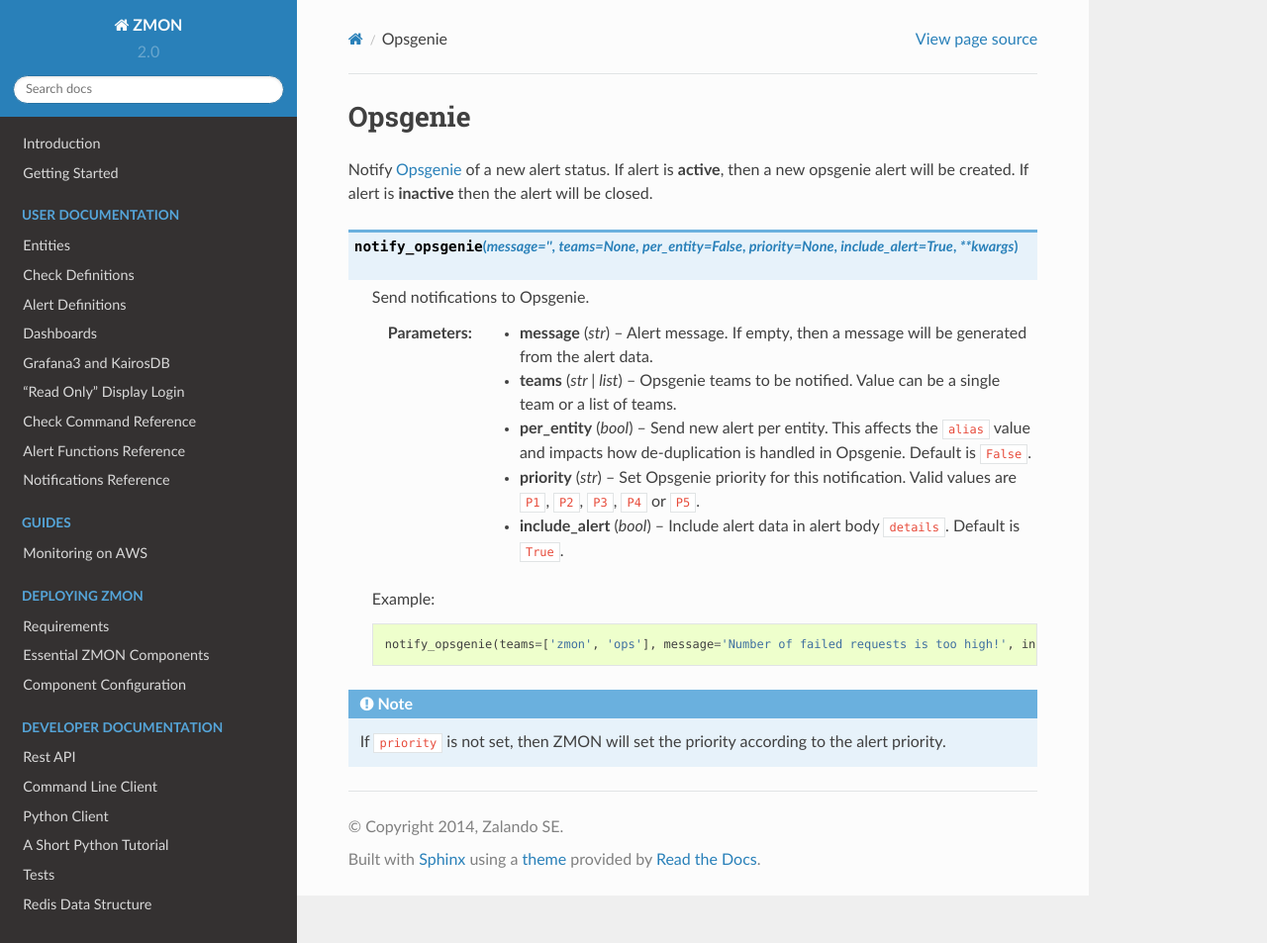
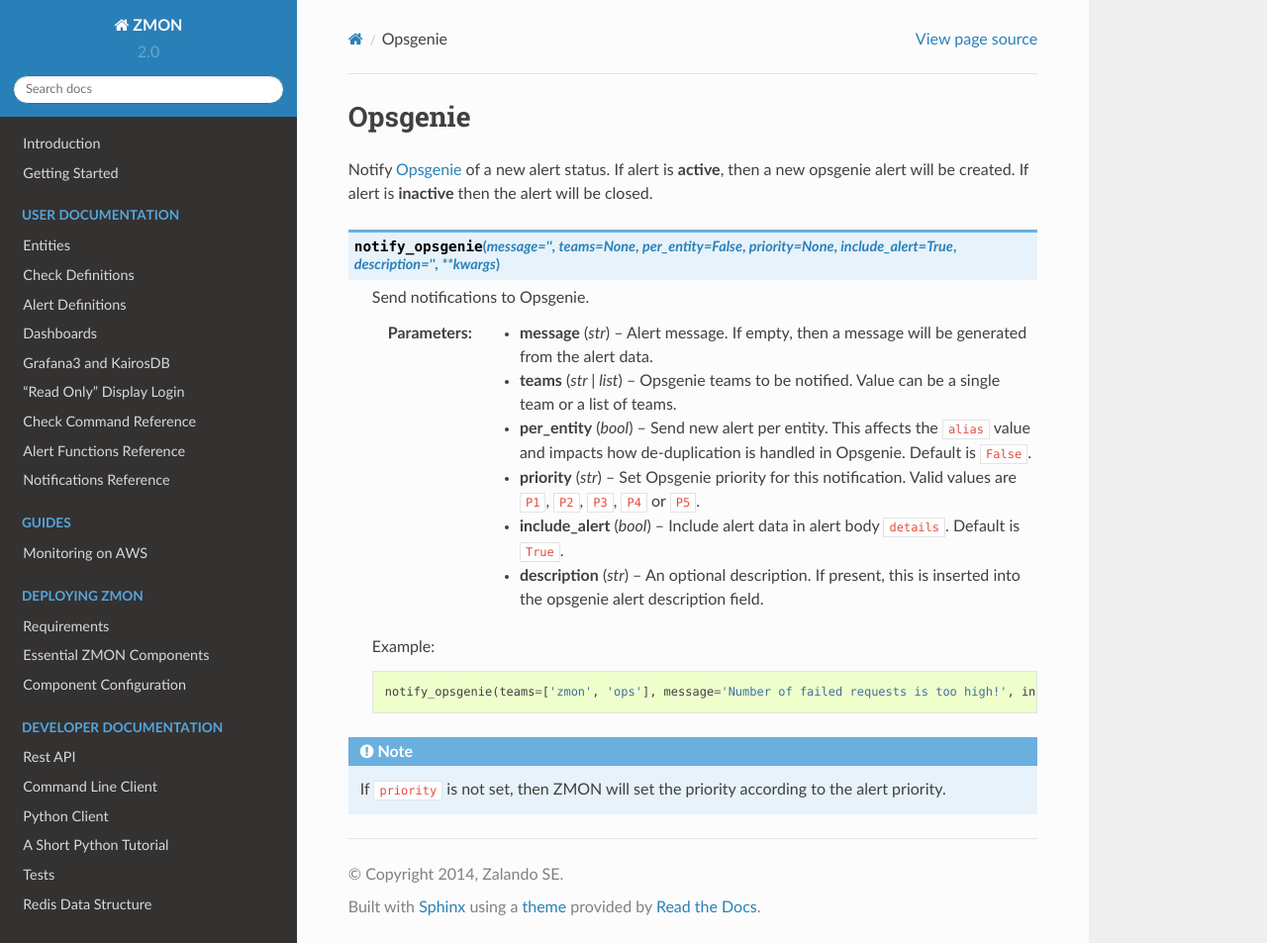
Before and after one commit to zalando-zmon/zmon-docs, a Sphinx documentation site: the page built from docs/user/notifications/opsgenie.rst, in a window 1280 px wide and 953 px high. Shown: the whole window at 99% size. Built offline with Sphinx 7.4.7 and the Read the Docs theme 2.0.0, drawn with Linux system fonts in a browser that asks for light colours.

Commit message:
include the new description parameter in notify_opsgenie documentation (#89)
* include the new description parameter in notify_opsgenie documentation

* typo

```diff
--- a/docs/user/notifications/opsgenie.rst
+++ b/docs/user/notifications/opsgenie.rst
@@ -4,7 +4,7 @@
 Notify `Opsgenie <https://www.opsgenie.com/>`_ of a new alert status. If alert is **active**, then a new opsgenie alert will be created. If alert is **inactive** then the alert will be closed.
 
 
-.. py:function:: notify_opsgenie(message='', teams=None, per_entity=False, priority=None, include_alert=True, **kwargs)
+.. py:function:: notify_opsgenie(message='', teams=None, per_entity=False, priority=None, include_alert=True, description='', **kwargs)
 
     ::
 
@@ -25,6 +25,9 @@
     :param include_alert: Include alert data in alert body ``details``. Default is ``True``.
     :type include_alert: bool
 
+    :param description: An optional description. If present, this is inserted into the opsgenie alert description field.
+    :type description: str
+
 
     Example:
 
```
